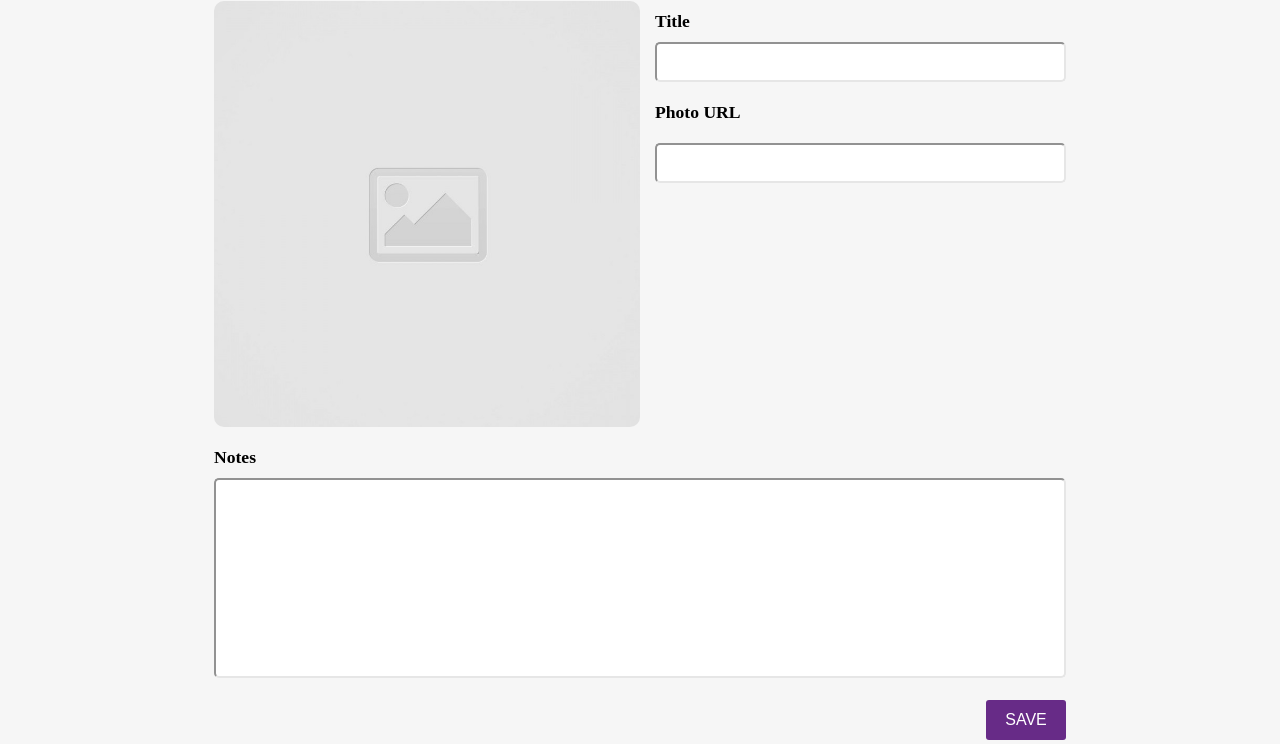
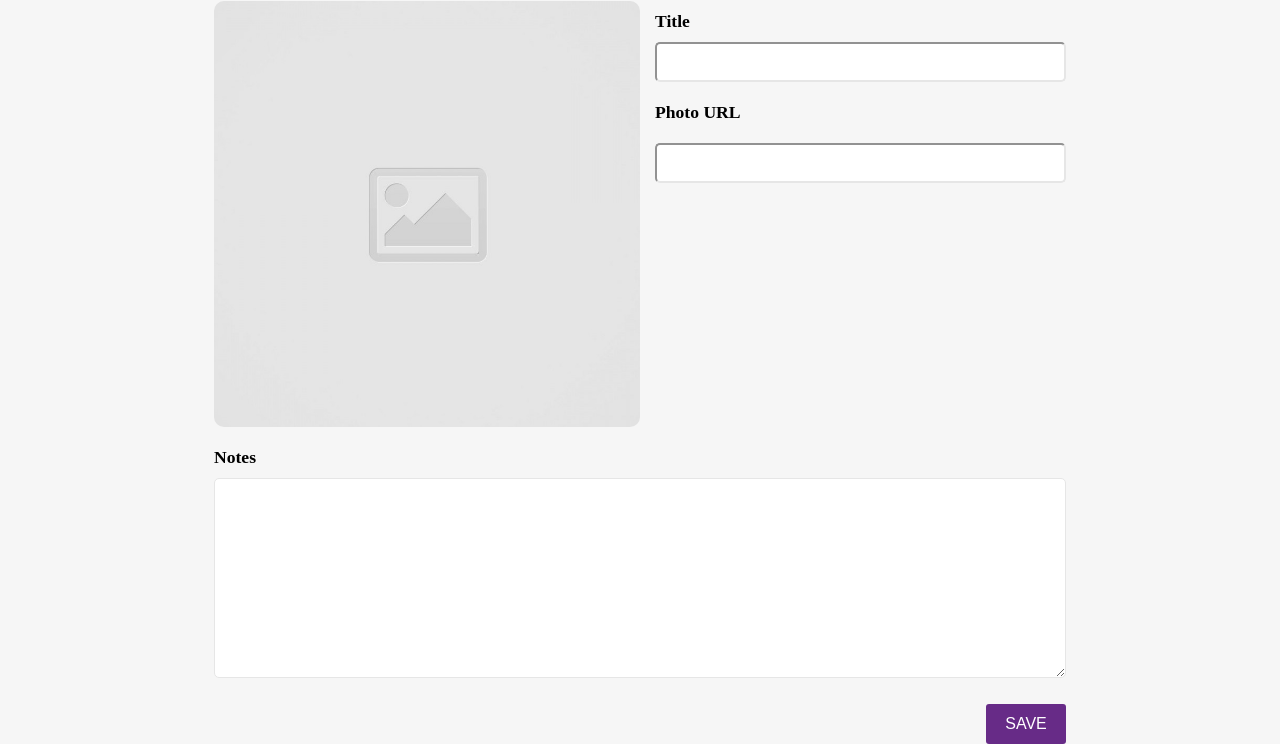
Before and after one commit to colin-macrae/code-journal, a website: page index.html in a window 1280 px wide. Shown: the part 121-865 px from the top of the page. Drawn offline with Linux system fonts and the light colour scheme.

Commit message:
Make all inputs of the journal entry form required #2

```diff
--- a/css/styles.css
+++ b/css/styles.css
@@ -1,5 +1,13 @@
 body {
   background-color: rgb(246, 246, 246);
+}
+
+input,
+textarea {
+  width: 100%;
+  height: 40px;
+  border-color: rgb(230, 230, 230);
+  border-radius: 5px;
 }
 
 header {
@@ -30,13 +38,6 @@ img {
   padding-top: 0:;
 }
 
-input {
-  width: 100%;
-  height: 40px;
-  border-color: rgb(230, 230, 230);
-  border-radius: 5px;
-}
-
 .save-button {
   display: flex;
   justify-content: flex-end;
--- a/index.html
+++ b/index.html
@@ -31,20 +31,20 @@
 
       <div class="row-one">
         <!-- <div class="image"> -->
-        <img src="images/placeholder-image-square.jpg" class="column-half">
+        <img src="images/placeholder-image-square.jpg" class="column-half image">
         <!-- </div> -->
 
         <div class="row1-col2">
           <div class="title-label column-half"><label for="##" >Title</label></div>
-          <input type="text" name="##" class="column-half title-label" />
+          <input type="text" name="##" class="column-half title-label" required="required"/>
 
           <div class="photo-label column-half"><label for="##" class="photo-url">Photo URL</label></div>
-          <input type="url" name="##" class="photo-url column-half photo-label" />
+          <input type="url" name="##" class="photo-url column-half photo-label" required="required"/>
         </div>
       </div>
 
       <div class="notes-label"><label for="##">Notes</label></div>
-      <input type="text" name="##" class="notes column-full" />
+      <textarea name="##" class="notes column-full" required="required"/></textarea>
 
       <div class="save-button"><button>SAVE</button></div>
     </div>
```
